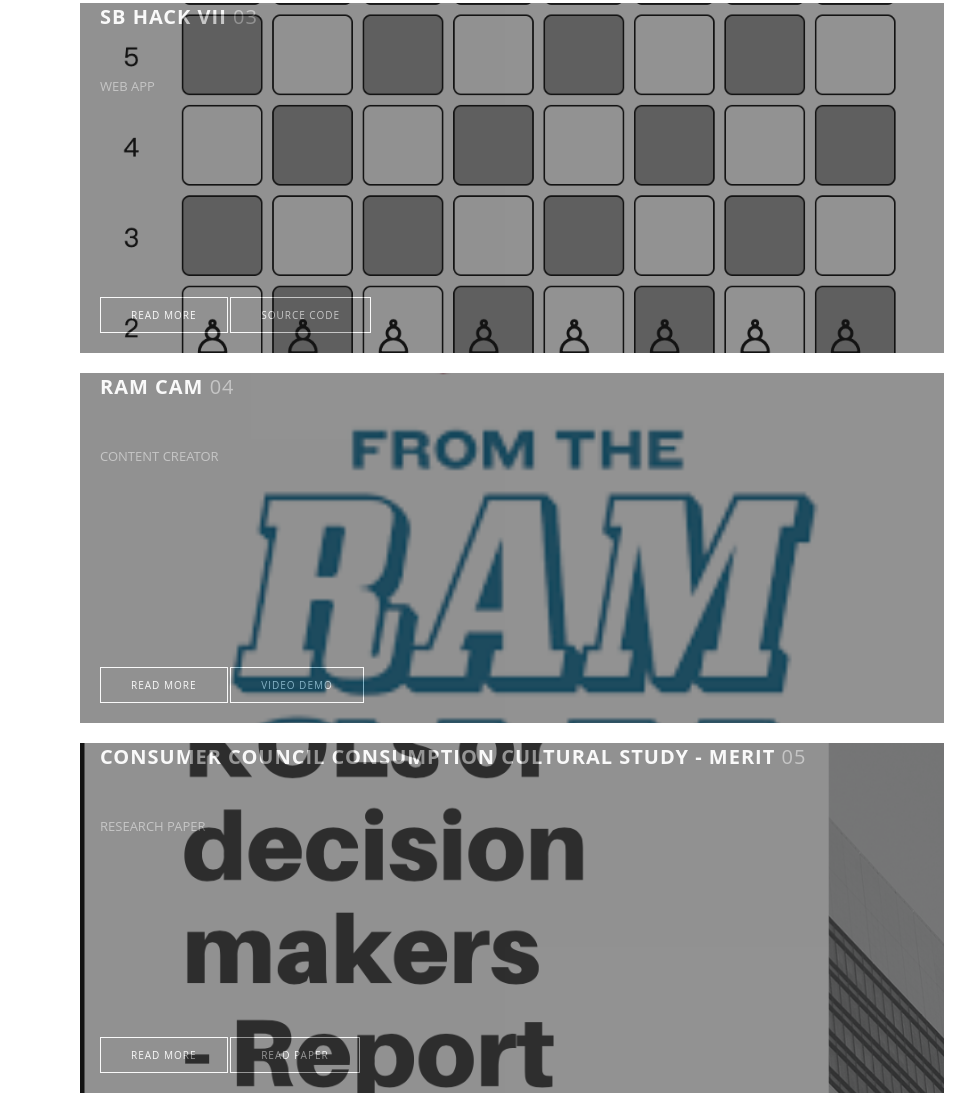
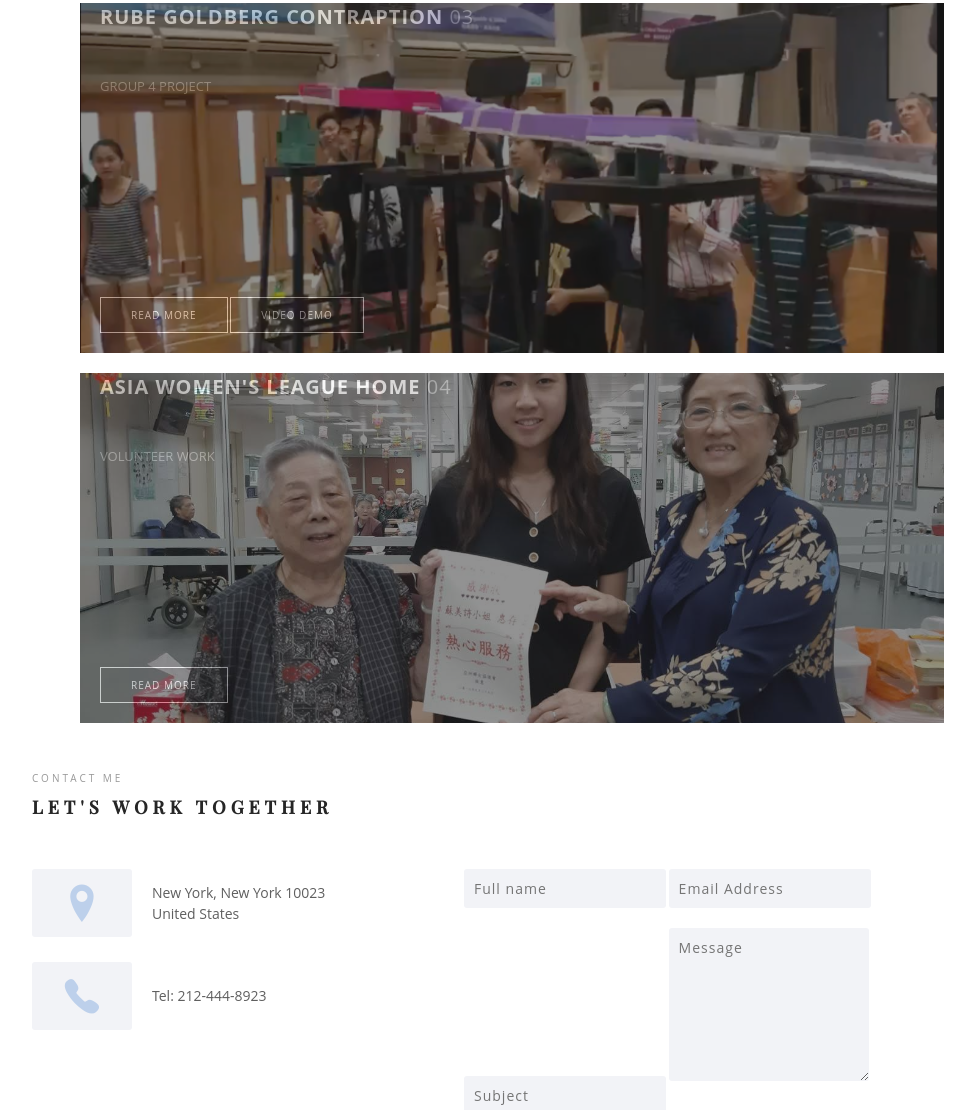
Before and after one commit to macyso12/personal-website, a plain HTML site: page index.html in a window 1280 px wide. Shown: the part 4642-5752 px from the top of the page, without its empty margins (258-1233 px from the left). Drawn offline with nearby package versions, Linux system fonts and the light colour scheme; a web font is replaced by a local one.

Commit message:
fix website styling + nav links

```diff
--- a/index.html
+++ b/index.html
@@ -201,7 +201,7 @@
             </div>
         </section>
 
-        <section class="work-experience" id="experience ">
+        <section class="work-experience" id="experience">
             <div class="container">
                 <div class="heading-group">
                     <span class="section-head-small">Previous Experience</span>
@@ -364,7 +364,7 @@
                         </div>
         </section>
 
-        <section class="project-work" id="project-work ">
+        <section class="project-work" id="project-work">
             <div class="container">
                 <div class="heading-group">
                     <span class="section-head-small">Project Work</span>
@@ -431,77 +431,13 @@
             </div>
             <div class="grid-item">
               <img
-                src="./images/Hackathon 1.0.png "
-                alt=" "
-                class="project-work-item-image"
-              />
-              <div class="project-work-item-info">
-                <h5 class="project-work-name">SB Hack VII<span> 03</span></h5>
-                <span class="project-type">Web App</span>
-                <div class="info-cta">
-                  <a href="pages/SB-Hack.html " class="btn info-btn"
-                    >Read More</a
-                  >
-                  <a
-                    href="https://github.com/macyso12/Working-Chess-Game "
-                    target="_blank "
-                    class="btn info-btn"
-                    >Source code</a
-                  >
-                </div>
-              </div>
-            </div>
-            <div class="grid-item">
-              <img
-                src="./images/Ram Cam .png "
-                alt=" "
-                class="project-work-item-image"
-              />
-              <div class="project-work-item-info">
-                <h5 class="project-work-name">Ram Cam <span> 04</span></h5>
-                <span class="project-type">Content Creator</span>
-                <div class="info-cta">
-                  <a href="pages/Ram Cam.html " class="btn info-btn"
-                    >Read More</a
-                  >
-                  <a
-                    href="https://www.youtube.com/watch?v=ZxzbW7pwkmE "
-                    target="_blank "
-                    class="btn info-btn"
-                    >Video Demo</a
-                  >
-                </div>
-              </div>
-            </div>
-            <div class="grid-item">
-              <img
-                src="./images/Screen Shot 2021-04-06 at 7.30.31 PM.png "
-                alt=" "
-                class="project-work-item-image"
-              />
-              <div class="project-work-item-info">
-                <h5 class="project-work-name">
-                  Consumer Council Consumption Cultural Study - Merit<span>
-                    05</span
-                  >
-                </h5>
-                <span class="project-type">Research Paper</span>
-                <div class="info-cta">
-                  <a href="pages/KOL.html " class="btn info-btn">Read More</a>
-                                <a href="files/February2019.pdf " target="_blank " class="btn info-btn">Read Paper</a
-                  >
-                </div>
-              </div>
-            </div>
-            <div class="grid-item">
-              <img
                 src="./images/Rube-Goldberg copy.png "
                 alt=" "
                 class="project-work-item-image"
               />
               <div class="project-work-item-info">
                 <h5 class="project-work-name">
-                  Rube Goldberg Contraption<span> 06</span>
+                  Rube Goldberg Contraption<span> 03</span>
                 </h5>
                 <span class="project-type">Group 4 Project</span>
                 <div class="info-cta">
@@ -525,7 +461,7 @@
               />
               <div class="project-work-item-info">
                 <h5 class="project-work-name">
-                  Asia Women's League Home<span> 07</span>
+                  Asia Women's League Home<span> 04</span>
                 </h5>
                 <span class="project-type">Volunteer Work</span>
                 <div class="info-cta">
@@ -535,26 +471,10 @@
                 </div>
               </div>
             </div>
-            <!-- <div class="grid-item ">
-                        <img src="./images/Hackathon 1.0.png " alt=" " class="project-work-item-image ">
-                        <div class="project-work-item-info ">
-                            <h5 class="project-work-name ">SB Hack VII <span>01</span></h5>
-                            <span class="project-type ">Web App</span>
-                            <div class="info-cta ">
-                                <a href="# " class="btn info-btn ">Demo</a>
-                                <a href="# " class="btn info-btn ">Source code</a>
-                            </div>
-                        </div>
-                    </div> -->
-                </div>
-                <div class="load-more">
-                    <a href="# " class="btn btn-blue">Load More... <i class="ion-refresh"></i
-            ></a>
-                </div>
-            </div>
+
         </section>
 
-        <section class="contact" id="contact ">
+        <section class="contact" id="contact">
             <div class="container">
                 <div class="heading-group">
                     <span class="section-head-small">Contact Me</span>
```
